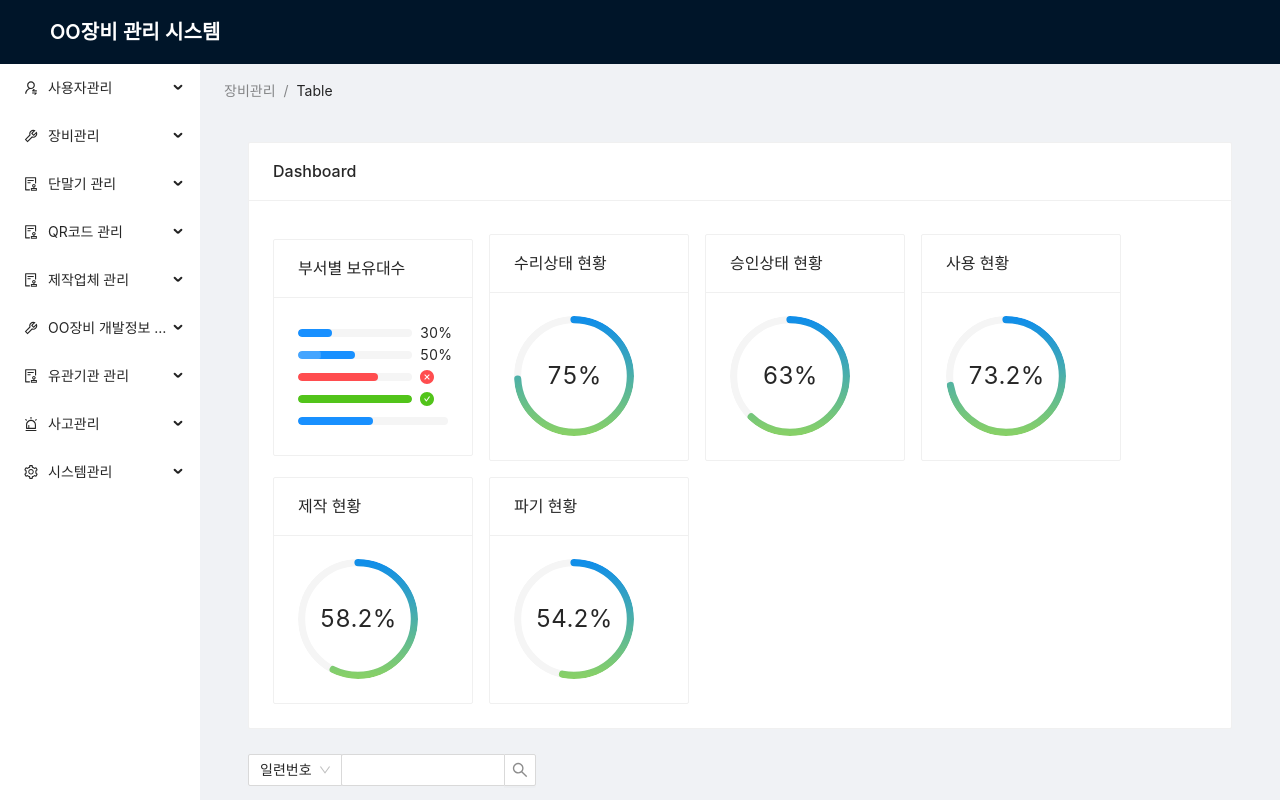
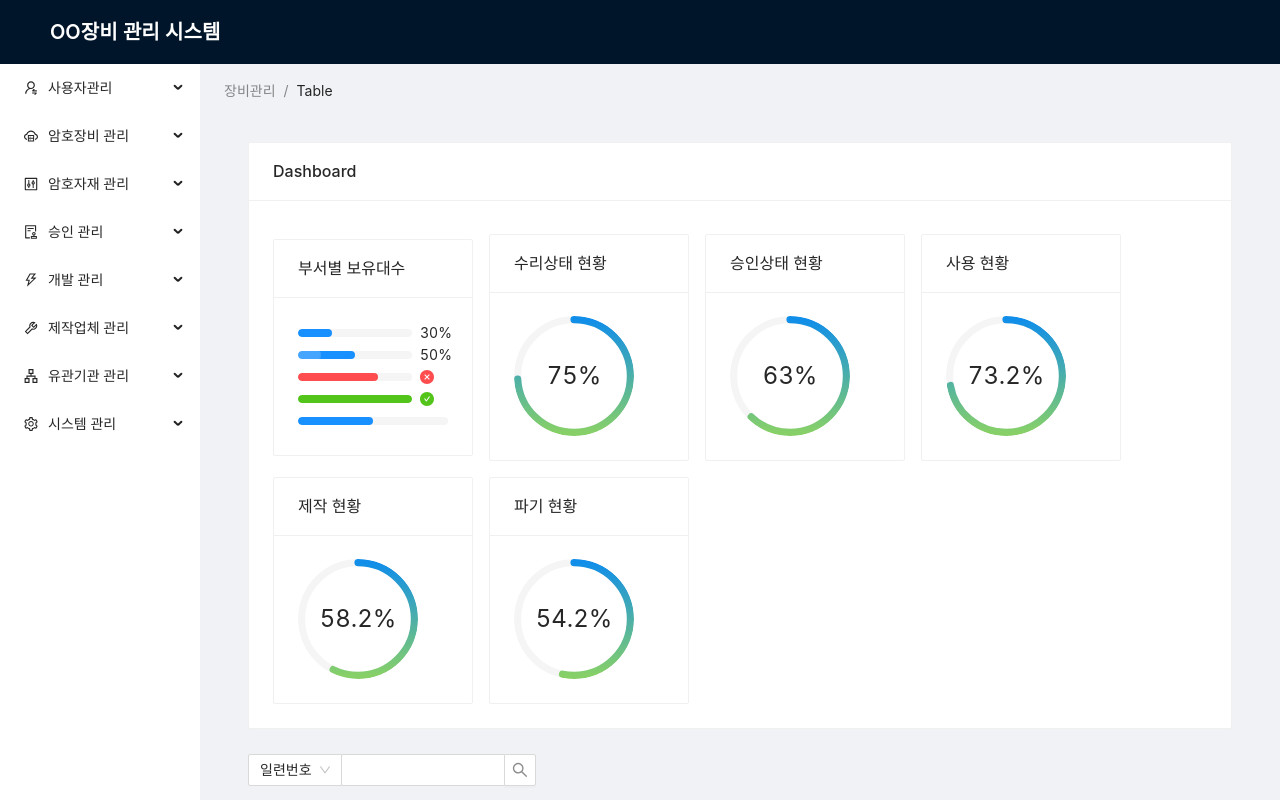
Before and after one commit to darkbright/personDB, a Next.js app in the folder em/: page / in a window 1280 px wide. Shown: the top 800 px of the page. Built offline with nearby package versions, Linux system fonts and the light colour scheme.

Commit message:
Construction modified (menu, icon,key,label)

```diff
--- a/em/components/layout.tsx
+++ b/em/components/layout.tsx
@@ -1,4 +1,4 @@
- import { ToolOutlined, UserSwitchOutlined, AuditOutlined, AlertOutlined, SettingOutlined } from '@ant-design/icons';
+ import { ToolOutlined,CloudServerOutlined, UserSwitchOutlined,ControlOutlined, AuditOutlined, ApartmentOutlined,ThunderboltOutlined,SettingOutlined } from '@ant-design/icons';
  import { Breadcrumb, Layout, Menu, Typography} from 'antd';
  import React from 'react';
  import Router from 'next/router';
@@ -20,89 +20,73 @@
   },
   {
      key: "equipment",
-     icon: React.createElement(ToolOutlined),
-     label: '장비관리',
+     icon: React.createElement(CloudServerOutlined),
+     label: '암호장비 관리',
      children: [
-       {key: 'info',        label: 'OO장비 정보'},
-       {key: 'user',        label: '사용자 승인정보'},
-       {key: 'produce',     label: '제작 승인정보'},
-       {key: 'status',      label: 'OO장비 상태정보'},
-       {key: 'possession',  label: '보유현황 정보'},
-       {key: 'tracking',    label: 'OO장비 추적'},
-       {key: 'certificate', label: '증명서 정보'},
-       {key: 'management',  label: '전자 관리기록부'},
-       {key: 'proof',       label: '전자증명서'},
-       {key: 'approval',    label: '승인업무 처리'},
-     ]
-   },
+       {key: 'info',        label: '장비 정보'},
+       {key: 'status',      label: '상태 정보'},
+       {key: 'tracking',    label: '장비 추적'},
+       {key: 'possession',  label: '보유 현황'},
+       {key: 'user',        label: '수발 관리'},
+       {key: 'produce',     label: '장비 정비 이력'},
+       {key: 'certificate', label: '보안사고정보관리'},
+    ]
+  },
    {
     key: "terminal",
-    icon: React.createElement(AuditOutlined),
-    label: '단말기 관리',
+    icon: React.createElement(ControlOutlined),
+    label: '암호자재 관리',
     children: [
-      {key: 'info',         label: '단말기 정보'},
-      {key: 'distribution', label: '단말기 배부'},
+      {key: 'info',         label: '증명서 관리'},
+      {key: 'distribution', label: '관리 기록부'},
     ]
   },
   {
     key: "qrcode",
     icon: React.createElement(AuditOutlined),
-    label: 'QR코드 관리',
+    label: '승인 관리',
     children: [
-      {key: 'info',     label: 'QR코드 정보'},
-      {key: 'approval', label: 'QR코드 승인'},
-      {key: 'approval', label: 'QR코드 인쇄'},
+      {key: 'info',     label: '사용 승인'},
+      {key: 'approval', label: '제작 승인'},
+      {key: 'approval', label: '파기 승인'},
     ]
   },
   {
     key: "vendor",
-    icon: React.createElement(AuditOutlined),
-    label: '제작업체 관리',
+    icon: React.createElement(ThunderboltOutlined),
+    label: '개발 관리',
     children: [
-      {key: 'appoint',  label: '제작업체 지정'},
-      {key: 'status',   label: '제작업체 현황'},
-      {key: 'analysis', label: '제작업체 분석'},
-      {key: 'security', label: '제작업체 보안측정'},
+      {key: 'appoint',  label: '개발 과제'},
+      {key: 'status',   label: '이슈 관리'},
+      {key: 'analysis', label: '시험정보 관리'},
+      {key: 'security', label: '평가정보 관리'},
     ]
   },
   {
     key: "develop",
     icon: React.createElement(ToolOutlined),
-    label: 'OO장비 개발정보 관리',
+    label: '제작업체 관리',
     children: [
-      {key: 'need',         label: '개발과제 소요관리'},
-      {key: 'issue',        label: '개발과제 이슈관리'},
-      {key: 'request',      label: '개발과제 요구사항 관리'},
-      {key: 'charge',       label: '개발담당 관리'},
-      {key: 'test',         label: '시험정보 관리'},
-      {key: 'evaluation',   label: '평가정보 관리'},
-      {key: 'verification', label: '검정정보 관리'},
+      {key: 'need',         label: '제작업체 관리'},
     ]
   },
   {
     key: "organiztion",
-    icon: React.createElement(AuditOutlined),
+    icon: React.createElement(ApartmentOutlined),
     label: '유관기관 관리',
     children: [
-      {key: 'status',   label: '유관기관 현황'},
-      {key: 'council',  label: '협의회 관리'},
+      {key: 'status',   label: '유관기관 관리'},
+
     ]
   },
   {
     key: "accident",
-    icon: React.createElement(AlertOutlined),
-    label: '사고관리',
+    icon: React.createElement(SettingOutlined),
+    label: '시스템 관리',
     children: [
-      {key: 'info', label: '사고정보 관리'},
-    ]
-  },
-  {
-    key: "system",
-    icon: React.createElement(SettingOutlined),
-    label: '시스템관리',
-    children: [
-      {key: 'upload',   label: '데이터 업로드'},
-      {key: 'download', label: '데이터 다운로드'},
+      {key: 'info', label: '사용자 관리'},
+      {key: 'info', label: '단말기 관리'},
+      {key: 'info', label: '데이터 관리'},
     ]
   },
  ]
```
